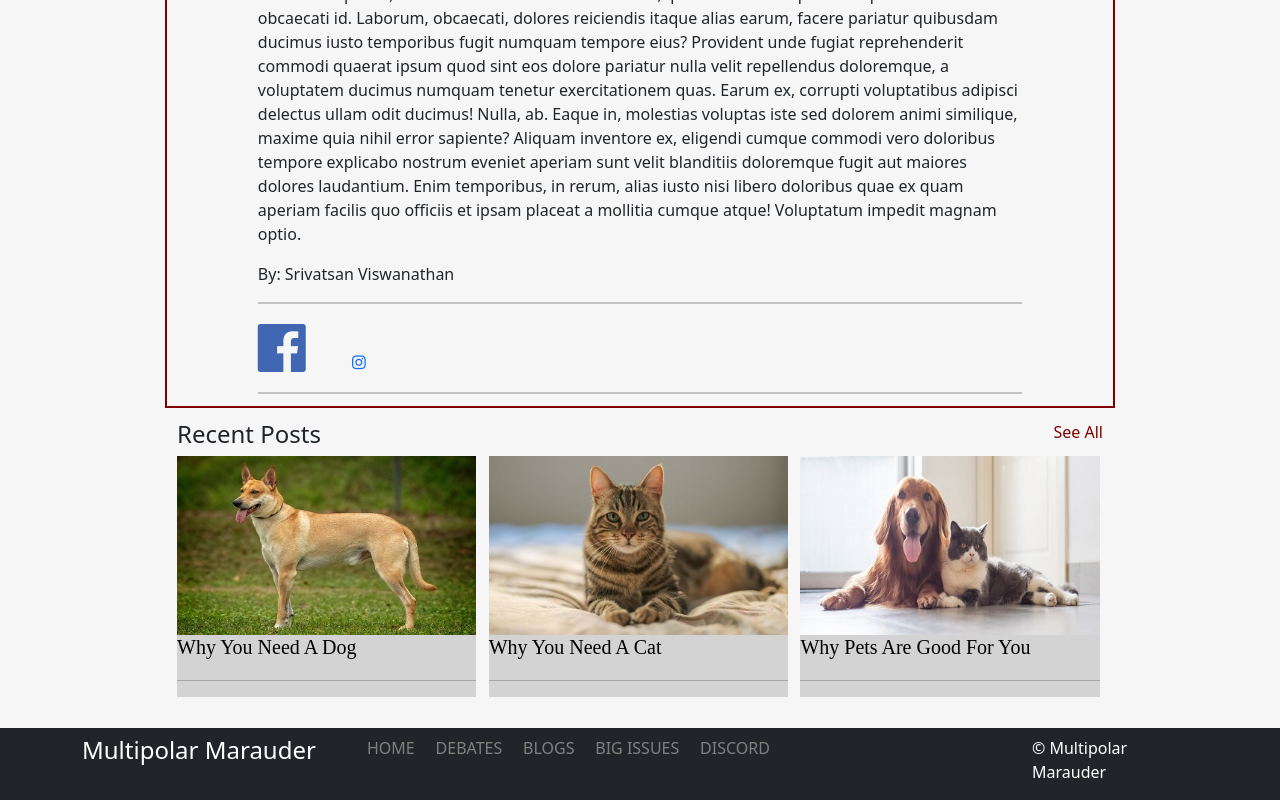
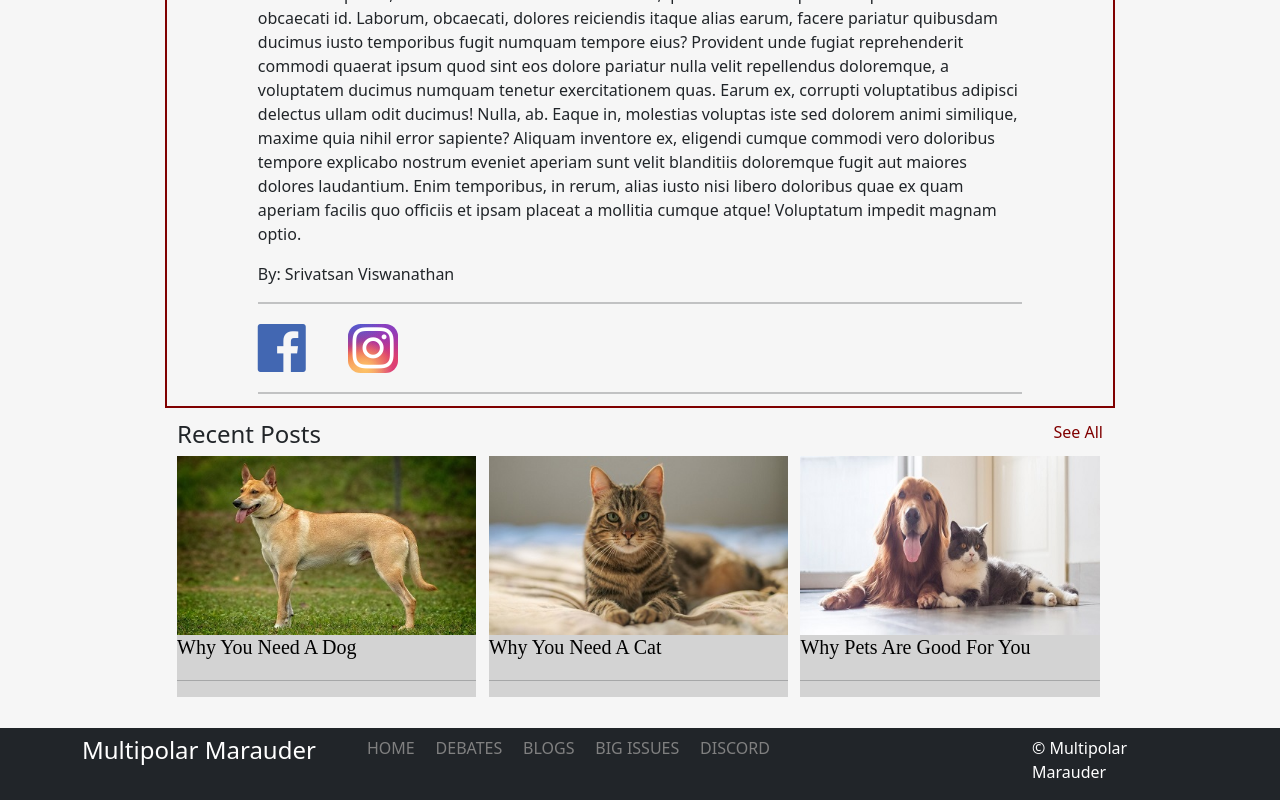
Before and after one commit to multipolar-marauder/Website, a plain HTML site: page Blog-Posts/why-you-need-a-dog.html in a window 1280 px wide. Shown: the part 1395-2195 px from the top of the page. Drawn offline with nearby package versions, Linux system fonts and the light colour scheme.

Commit message:
Update styles.css

```diff
--- a/styles.css
+++ b/styles.css
@@ -629,7 +629,46 @@ h5 {
   font-size: 350%;
 }
 
-.fa-facebook-official:hover {
+.fa-instagram {
+  color: white;
+  padding-right: 0.6%;
+  padding-left: 0.6%;
+  padding-top: 0.05%;
+  padding-bottom: 0.05%;
+  border-radius: 25%;
+  font-size: 300%;
+  position: absolute;
+  bottom: 6%;
+  background: radial-gradient(
+      circle farthest-corner at 35% 90%,
+      #fec564,
+      transparent 50%
+    ),
+    radial-gradient(circle farthest-corner at 0 140%, #fec564, transparent 50%),
+    radial-gradient(ellipse farthest-corner at 0 -25%, #5258cf, transparent 50%),
+    radial-gradient(
+      ellipse farthest-corner at 20% -50%,
+      #5258cf,
+      transparent 50%
+    ),
+    radial-gradient(ellipse farthest-corner at 100% 0, #893dc2, transparent 50%),
+    radial-gradient(
+      ellipse farthest-corner at 60% -20%,
+      #893dc2,
+      transparent 50%
+    ),
+    radial-gradient(ellipse farthest-corner at 100% 100%, #d9317a, transparent),
+    linear-gradient(
+      #6559ca,
+      #bc318f 30%,
+      #e33f5f 50%,
+      #f77638 70%,
+      #fec66d 100%
+    );
+}
+
+.fa-facebook-official:hover,
+.fa-instagram:hover {
   opacity: 0.8;
 }
 /*
```
